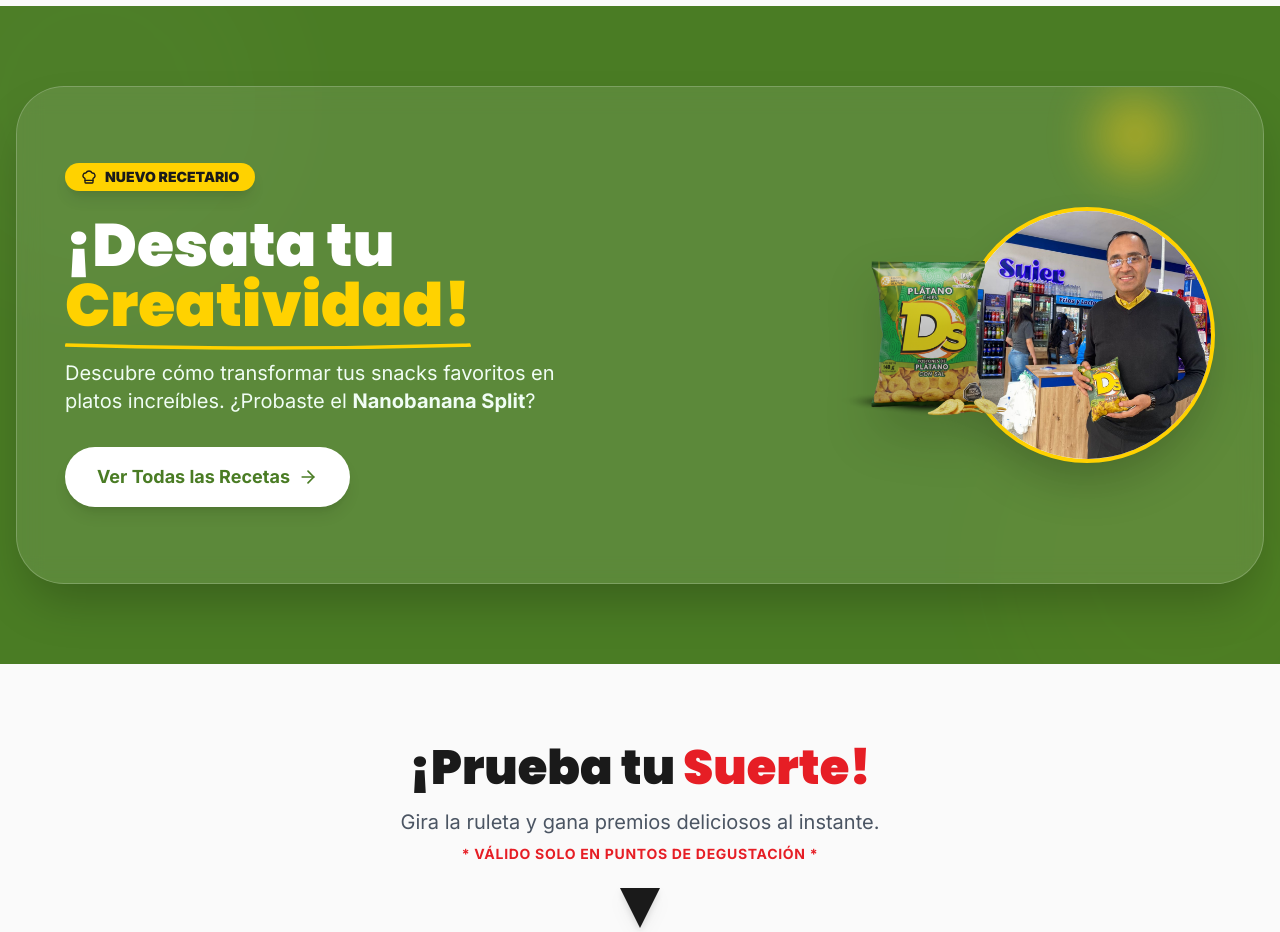
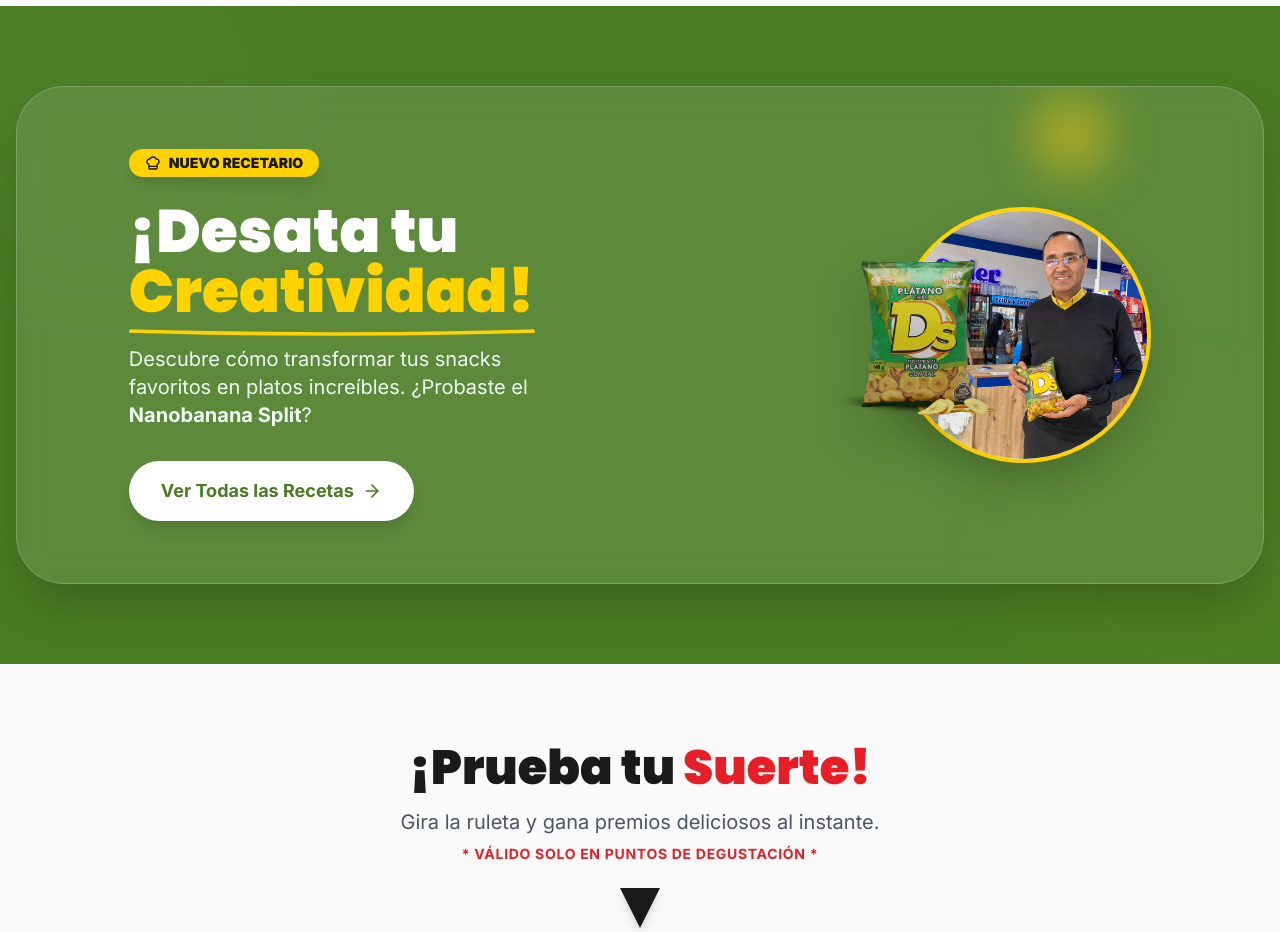
Before and after one commit to ladykaro29/web-productosDS, a Next.js app: page / in a window 1280 px wide. Shown: the part 2240-3172 px from the top of the page. Built offline with nearby package versions, Linux system fonts and the light colour scheme.

Commit message:
Refine Recipes Banner layout

```diff
--- a/components/RecipesBanner.tsx
+++ b/components/RecipesBanner.tsx
@@ -18,20 +18,20 @@
 
             <div className="container mx-auto px-4 relative z-10">
                 <div className="bg-white/10 backdrop-blur-md rounded-[3rem] p-8 md:p-12 border border-white/20 shadow-2xl overflow-hidden relative">
-                    <div className="flex flex-col md:flex-row items-center justify-between gap-12">
+                    <div className="flex flex-col md:flex-row items-center justify-center gap-8 md:gap-16">
 
                         {/* Content */}
-                        <div className="md:w-1/2 text-white z-10">
+                        <div className="md:w-5/12 text-white z-10 text-center md:text-left">
                             <motion.div
                                 initial={{ opacity: 0, y: 20 }}
                                 whileInView={{ opacity: 1, y: 0 }}
                                 viewport={{ once: true }}
                             >
-                                <div className="inline-flex items-center gap-2 bg-ds-yellow text-ds-dark font-black px-4 py-1 rounded-full text-sm mb-6 shadow-lg">
+                                <div className="inline-flex items-center gap-2 bg-ds-yellow text-ds-dark font-black px-4 py-1 rounded-full text-sm mb-6 shadow-lg mx-auto md:mx-0">
                                     <ChefHat className="w-4 h-4" />
                                     NUEVO RECETARIO
                                 </div>
-                                <h2 className="text-4xl md:text-6xl font-display font-black leading-none mb-6">
+                                <h2 className="text-4xl md:text-5xl lg:text-6xl font-display font-black leading-none mb-6">
                                     ¡Desata tu <br />
                                     <span className="text-ds-yellow relative">
                                         Creatividad!
@@ -40,11 +40,11 @@
                                         </svg>
                                     </span>
                                 </h2>
-                                <p className="text-xl text-green-50 mb-8 max-w-lg">
+                                <p className="text-lg md:text-xl text-green-50 mb-8 max-w-md mx-auto md:mx-0">
                                     Descubre cómo transformar tus snacks favoritos en platos increíbles. ¿Probaste el <strong>Nanobanana Split</strong>?
                                 </p>
                                 <Link href="/recetas">
-                                    <button className="bg-white text-ds-green px-8 py-4 rounded-full font-bold text-lg flex items-center gap-2 shadow-lg hover:bg-green-50 transition-all hover:scale-105 active:scale-95">
+                                    <button className="bg-white text-ds-green px-8 py-4 rounded-full font-bold text-lg flex items-center gap-2 shadow-lg hover:bg-green-50 transition-all hover:scale-105 active:scale-95 mx-auto md:mx-0">
                                         Ver Todas las Recetas <ArrowRight className="w-5 h-5" />
                                     </button>
                                 </Link>
@@ -52,7 +52,7 @@
                         </div>
 
                         {/* Image Composition */}
-                        <div className="md:w-1/2 relative h-[300px] md:h-[400px] w-full flex items-center justify-center">
+                        <div className="md:w-5/12 relative h-[300px] md:h-[400px] w-full flex items-center justify-center">
                             <motion.div
                                 initial={{ opacity: 0, x: 50, rotate: 10 }}
                                 whileInView={{ opacity: 1, x: 0, rotate: 0 }}
```
